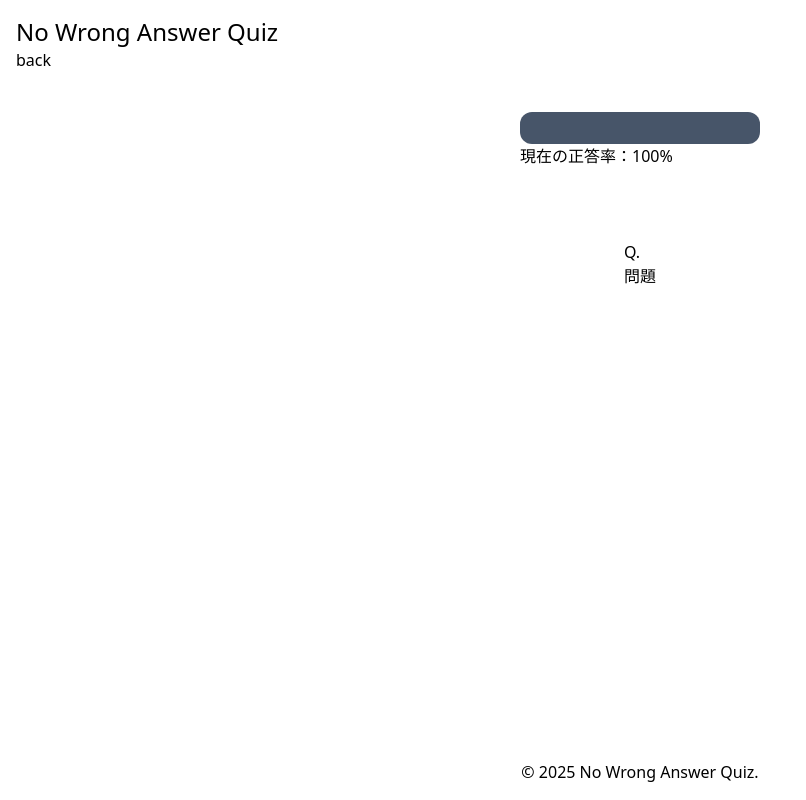
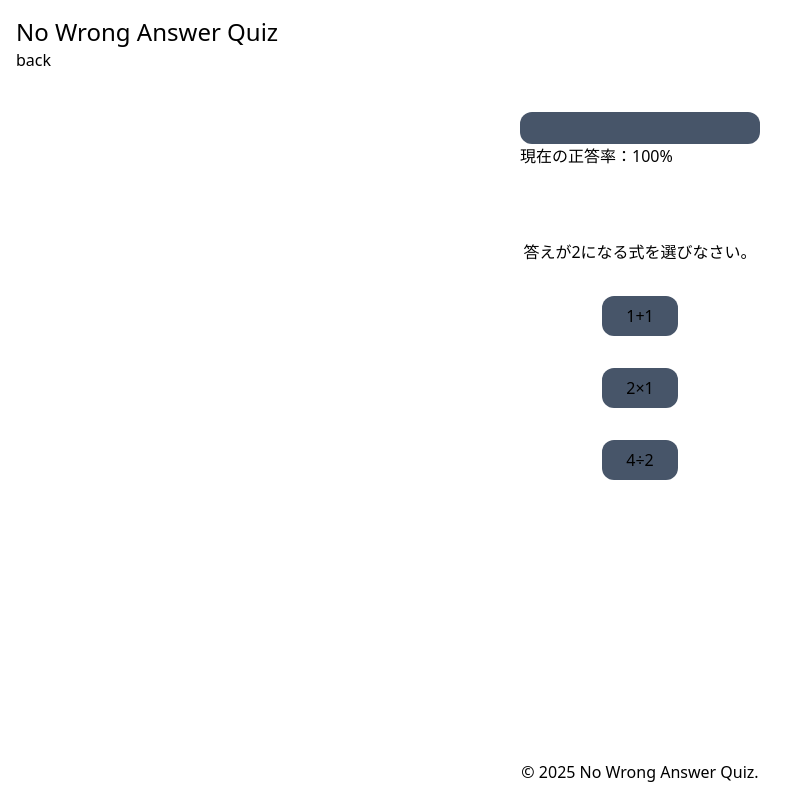
Before and after one commit to CA01971020/no-wrong-answer-quiz-game, a React (Create React App) app: page / in a window 1280 px wide. Both pictures are taken after a click on the button "start". Shown: the whole page, without its empty margins (0-806 px from the left). Built offline with nearby package versions, Linux system fonts and the light colour scheme; the HTML template or start-up script is replaced by a standard one.

Commit message:
クイズ表示の実装

```diff
--- a/src/components/base/home.tsx
+++ b/src/components/base/home.tsx
@@ -3,12 +3,15 @@ import Header from "./header";
 import Footer from "./footer";
 import ProgressBar from "../ui/progress";
 import Game from "../game";
+import { selectQuestion } from "../game";
 
 function Home() {
   const [start, setStart] = useState<boolean>(false);
+  const [questionData, setQuestionData] = useState(selectQuestion());
   useEffect(() => {}, [start]);
   const setStartTrue = () => {
     setStart(true);
+    setQuestionData(selectQuestion());
   };
   const setStartFalse = () => {
     setStart(false);
@@ -24,7 +27,7 @@ function Home() {
           <ProgressBar />
         </div>
         <div className="absolute flex w-full justify-center top-60">
-          <Game />
+          <Game questionData={questionData} />
         </div>
         <Footer />
       </div>
--- a/src/components/game.tsx
+++ b/src/components/game.tsx
@@ -1,10 +1,47 @@
-import React from "react";
+import React, { useEffect, useState } from "react";
+import { q1, q2, q3, q4, q5 } from "./questionData";
 
-function Game() {
+let questionDataArray = [q1, q2, q3, q4, q5];
+
+const getRandomInt = (min: number, max: number) => {
+  return Math.floor(Math.random() * (max - min + 1)) + min;
+};
+
+export function selectQuestion() {
+  const randomInt = getRandomInt(0, questionDataArray.length - 1);
+  const getQuestionData = questionDataArray[randomInt];
+  const pushQuestionData = [
+    getQuestionData.sentence,
+    getQuestionData.question,
+    getQuestionData.answer1,
+    getQuestionData.answer2,
+    getQuestionData.answer3,
+  ];
+  return pushQuestionData;
+}
+
+function Game({ questionData }: { questionData: string[] }) {
   return (
     <div>
-      <h3>Q.</h3>
-      <p>問題</p>
+      <p>{questionData[0]}</p>
+      <p>{questionData[1]}</p>
+      <ul className="text-center">
+        <li className="mt-8">
+          <button className="pr-6 pl-6 pt-2 pb-2 bg-slate-600 rounded-xl">
+            {questionData[2]}
+          </button>
+        </li>
+        <li className="mt-8">
+          <button className="pr-6 pl-6 pt-2 pb-2 bg-slate-600 rounded-xl">
+            {questionData[3]}
+          </button>
+        </li>
+        <li className="mt-8">
+          <button className="pr-6 pl-6 pt-2 pb-2 bg-slate-600 rounded-xl">
+            {questionData[4]}
+          </button>
+        </li>
+      </ul>
     </div>
   );
 }
```
